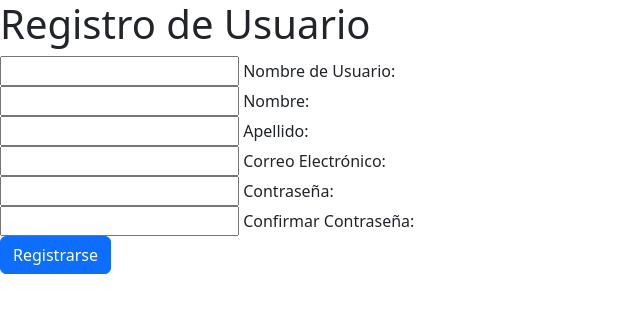
After one commit to GiovanniGonzalezDuoc/ProyectoSemestral, a Django app: page /auth/sign-up/ in a window 1280 px wide. The commit adds this page. Shown: the top 313 px of the page, without its empty margins (0-640 px from the left). Run offline with Django 5.2, Linux system fonts and the light colour scheme.

Commit message:
creacion sign-up

```diff
--- a/auth_user/templates/auth_user/auth.html
+++ /dev/null
@@ -1 +0,0 @@
-<h1> HOLA </h1>
--- /dev/null
+++ b/auth_user/templates/auth_user/sign-up.html
@@ -0,0 +1,47 @@
+<!DOCTYPE html>
+<html lang="en">
+<head>
+    <meta charset="UTF-8">
+    <meta http-equiv="X-UA-Compatible" content="IE=edge">
+    <meta name="viewport" content="width=device-width, initial-scale=1.0">
+    <title>Registro de Usuario</title>
+    <link href="https://cdn.jsdelivr.net/npm/bootstrap@5.3.3/dist/css/bootstrap.min.css" rel="stylesheet" integrity="sha384-QWTKZyjpPEjISv5WaRU9OFeRpok6YctnYmDr5pNlyT2bRjXh0JMhjY6hW+ALEwIH" crossorigin="anonymous">
+    <link rel="stylesheet" href="../assets/css/estilo-login.css">
+</head>
+<body>
+    <form method="POST">
+        {% csrf_token %}
+
+        <h1>Registro de Usuario</h1>
+
+            <div>
+                <input type="text" id="username" name="username">
+                <label for="username">Nombre de Usuario:</label>
+            </div>
+            <div>
+                <input type="text" id="firstname" name="firstname">
+                <label for="firstname">Nombre:</label>
+            </div>
+            <div>
+                <input type="text" id="lastname" name="lastname">
+                <label for="lastname">Apellido:</label>
+            </div>
+            <div>
+                <input type="email" name="email">
+                <label for="email">Correo Electrónico:</label>
+            </div>
+            <div>
+                <input type="password" id="password1" name="password1">
+                <label for="password1">Contraseña:</label>
+            </div>
+            <div>
+                <input type="password" id="password2" name="password2">
+                <label for="password2">Confirmar Contraseña:</label>
+            </div>
+        <button class="btn btn-primary" type="submit">Registrarse</button>
+    </form>
+    {{error}}
+
+
+</body>
+</html>
--- a/auth_user/urls.py
+++ b/auth_user/urls.py
@@ -1,6 +1,8 @@
 from django.urls import path
 from .views import auth
+from .views import sign_up
 
 urlpatterns = [
     path('', auth, name="auth"),
+    path('sign-up/', sign_up, name="sign-up"),
 ]
--- a/auth_user/views.py
+++ b/auth_user/views.py
@@ -1,5 +1,33 @@
-from django.shortcuts import render
+from django.shortcuts import render, redirect
+from django.contrib.auth import login, logout, authenticate
+from django.contrib.auth.models import User
+from django.contrib.auth.decorators import login_required
+from django.db import IntegrityError
 
 # Create your views here.
 def auth(request):
     return render(request, 'auth_user/auth.html')
+
+def sign_up(request):
+    if request.method == 'GET':
+        return render(request, 'auth_user/sign-up.html')
+
+    else:
+        if request.POST["password1"] == request.POST["password2"]:
+            try:
+                user = User.objects.create_user(
+                    username = request.POST["username"],
+                    first_name = request.POST["firstname"],
+                    last_name = request.POST["lastname"],
+                    email = request.POST["email"],
+                    password = request.POST["password1"],
+                )
+                user.save()
+                login(request, user)
+
+                return redirect('home')
+
+            except IntegrityError:
+                return render(request, 'auth_user/auth.html', {"error": "Usuario ya existe"})
+
+        return render(request, 'auth_user/auth.html', {"error": "Passwords did not match."})
--- a/common/templates/common/header.html
+++ b/common/templates/common/header.html
@@ -13,8 +13,8 @@
       </ul>
 
       <div class="col-md-3 text-end">
-        <button type="button" class="btn btn-outline-primary me-2">Login</button>
-        <button type="button" class="btn btn-primary">Sign-up</button>
+        <a role="button" class="btn btn-outline-primary me-2" href="{% url 'auth' %}">Login</button>
+        <a role="button" class="btn btn-primary" href="{% url 'sign-up' %}">Sign-up</button>
       </div>
     </header>
   </div>
```
Also changed, not shown: db.sqlite3, 1 other file.
